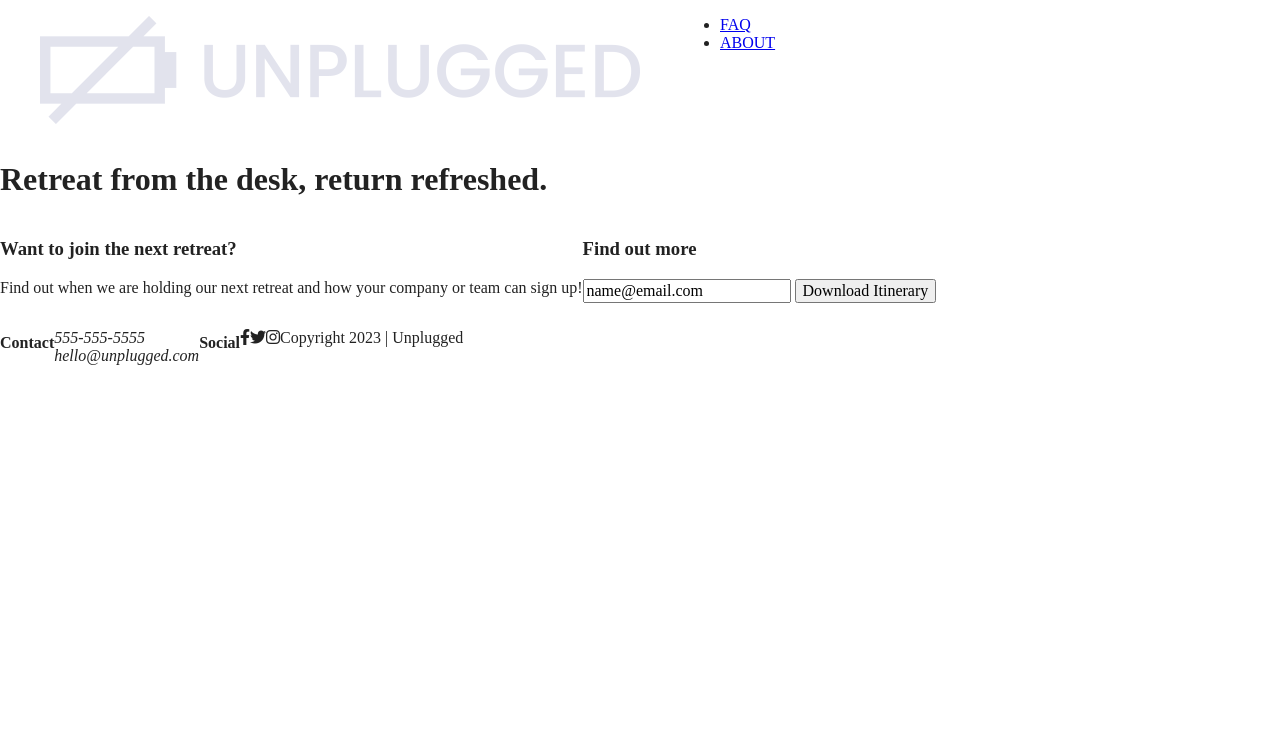
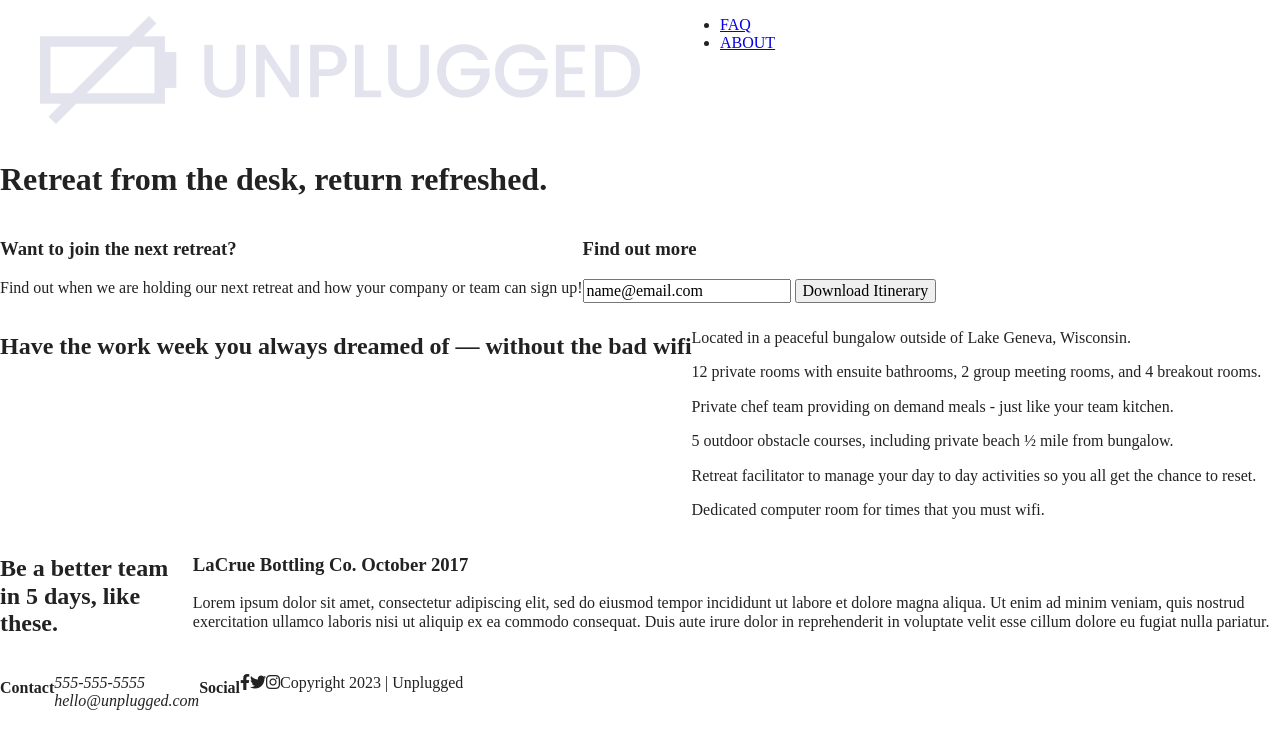
Before and after one commit to sandra-tukacova/Unplugged, a website built with Parcel: page index.html in a window 1280 px wide. Built offline with nearby package versions, Linux system fonts and the light colour scheme.

Commit message:
Complete homepage content
Add all of the content of the homepage.

```diff
--- a/index.html
+++ b/index.html
@@ -33,7 +33,7 @@
       <figure>
         <a href="#"><img src="img/unpluggedlogo.png" alt="unplugged logo"></a>
       </figure>
-      <div class="content-divider"></div>
+      <div class="header-divider"></div>
 
       <nav>
         <ul>
@@ -69,11 +69,57 @@
     </aside>
 
     <section class="features">
+      <div class="content-wrapper">
+        <!-- Add your Features content here -->
+        <h2>Have the work week you always dreamed of — without the bad wifi</h2>
 
+        <div class="features-items">
+          <article>
+            <p class="fontawesome-icon"></p>
+            <p class="features-item-description">Located in a peaceful bungalow outside of Lake Geneva, Wisconsin.</p>
+          </article>
+
+          <article>
+            <p class="fontawesome-icon"></p>
+            <p class="features-item-description">12 private rooms with ensuite bathrooms, 2 group meeting rooms, and 4 breakout rooms.</p>
+          </article>
+
+          <article>
+            <p class="fontawesome-icon"></p>
+            <p class="features-item-description">Private chef team providing on demand meals - just like your team kitchen.</p>
+          </article>
+
+          <article>
+            <p class="fontawesome-icon"></p>
+            <p class="features-item-description">5 outdoor obstacle courses, including private beach ½ mile from bungalow.</p>
+          </article>
+
+          <article>
+            <p class="fontawesome-icon"></p>
+            <p class="features-item-description">Retreat facilitator to manage your day to day activities so you all get the chance to reset.</p>
+          </article>
+
+          <article>
+            <p class="fontawesome-icon"></p>
+            <p class="features-item-description">Dedicated computer room for times that you must wifi.</p>
+          </article>
+        </div> <!--End of features-items-->
+      </div> <!--End of features content-wrapper-->
     </section>
 
     <section class="reviews">
-
+      <div class="content-wrapper">
+        <h2>Be a better team in 5 days, like these.</h2>
+        <article>
+          <div>
+            <h3>LaCrue Bottling Co. October 2017</h3>
+            <p>
+              Lorem ipsum dolor sit amet, consectetur adipiscing elit, sed do eiusmod tempor incididunt ut labore et dolore magna aliqua. Ut enim ad minim veniam, quis nostrud exercitation ullamco laboris nisi ut aliquip ex ea commodo consequat. Duis aute irure dolor
+              in reprehenderit in voluptate velit esse cillum dolore eu fugiat nulla pariatur.
+            </p>
+          </div>
+        </article>
+      </div>
     </section>
   </main>
 
```
